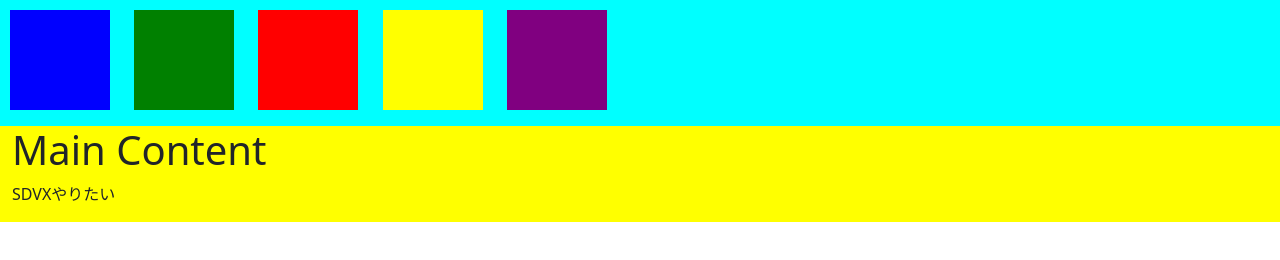
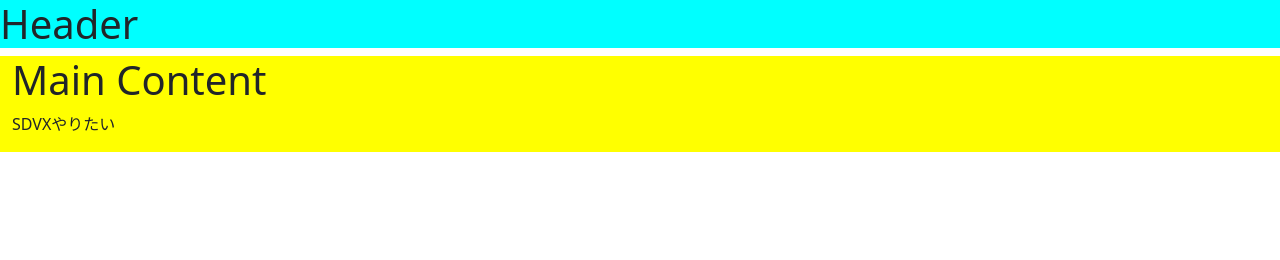
Before and after one commit to RXHAP/kaihatsu2024, a plain HTML site: page index.html in a window 1280 px wide. Drawn offline with nearby package versions, Linux system fonts and the light colour scheme.

Commit message:
Revert "ヘッダーをスクロールさせようとして失敗したやつ"
This reverts commit 47a1d21bd0aab77d64716d32fb57a29be930e8a7.

```diff
--- a/index.css
+++ b/index.css
@@ -1,7 +1,3 @@
-body {
-    margin: 0;
-}
-
 header {
     background-color: aqua;
 }
@@ -13,41 +9,3 @@ header {
 .maincol {
     background-color: yellow;
 }
-
-.scroll-container {
-    width: 100vw;
-    overflow: hidden;
-    white-space: nowrap;
-}
-
-.scroll-contents {
-    display: inline-block;
-    overflow-x: scroll;
-}
-
-.a, .b, .c, .d, .e{
-    height: 100px;
-    width: 100px;
-    margin: 10px;
-    display: inline-block;
-}
-
-.a {
-    background-color: blue;
-}
-
-.b {
-    background-color: green;
-}
-
-.c {
-    background-color: red;
-}
-
-.d {
-    background-color: yellow;
-}
-
-.e {
-    background-color: purple;
-}
--- a/index.html
+++ b/index.html
@@ -7,20 +7,9 @@
     <title>開智発表会2024 テストサイト</title>
 </head>
 <body>
-    <!-- ヘッダーのスクロールするやつ -->
     <header>
-        <div class="scroll-container">
-            <div class="scroll-contents">
-                <div class="a"></div>
-                <div class="b"></div>
-                <div class="c"></div>
-                <div class="d"></div>
-                <div class="e"></div>
-            </div>
-        </div>
+        <h1>Header</h1>
     </header>
-
-    <!-- ここからメイン -->
     <div class="container-fluid main">
         <div class="row">
             <div class="col maincol">
```
